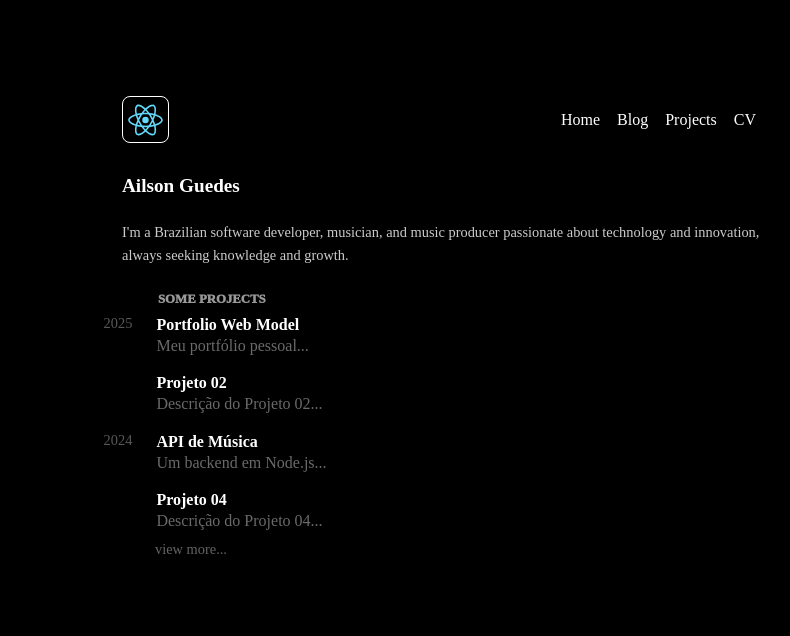
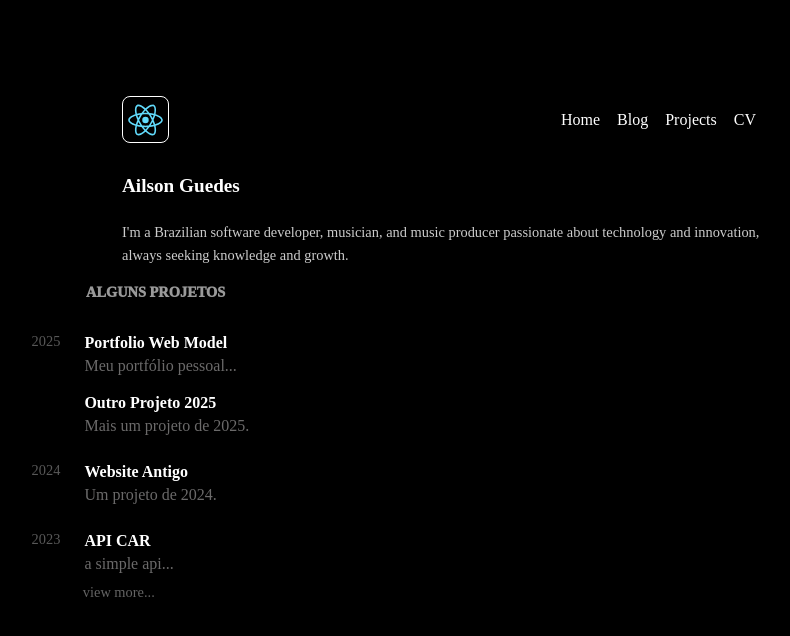
Before and after one commit to ailsonguedes/ailsonguedes.github.io, a React (Vite) app: page / in a window 1280 px wide. Shown: the top 636 px of the page, without its empty margins (198-988 px from the left). Built offline with nearby package versions, Linux system fonts and the light colour scheme.

Commit message:
feat(ProjectsSectionData): modificação na nossa estrutura de dados

```diff
--- a/src/components/ProjectCard/ProjectCard.module.css
+++ b/src/components/ProjectCard/ProjectCard.module.css
@@ -1,15 +1,21 @@
 .projectLink{
     text-decoration: none;
-    margin-top: -4rem;
+    margin-top: 1rem;
+
+    /* Configuração para o sublinhado animado (Sublinhado invisível por padrão) */
+    background-image: linear-gradient(#6d6d6d, #f9f9fa);
+    background-position: left bottom; /* Inicia na parte inferior */
+    background-repeat: no-repeat;
+    background-size: 0% 1px; /* O sublinhado tem 1px de altura e 0% de largura */
+    transition: background-size 3s ease, color 0.5s ease; /* Transição para a animação */
 }
 
+/* Efeito hover no link completo */
+.projectLink:hover {
+    /* 💡 Aumenta a largura do sublinhado de 0% para 100% */
+    background-size: 100% 1px;
+}
 
-.projectTitleLink {
-  /* Garante que o link ocupe o espaço e seja fácil de clicar */
-  text-decoration: none;
-  color: inherit;
-  margin: 0;
-}
 
 .projectTitle {
   /* Estiliza o título (e alinha) */
@@ -17,10 +23,18 @@
   font-weight: 700;
   color: white;
   margin: 0;
+
+  /* Configuração para o sublinhado animado */
+  display: inline-block; /* Crucial para o sublinhado não ocupar 100% da largura, mas sim apenas o texto */
+  padding-bottom: 2px; /* Espaço entre o texto e o sublinhado */
+
+  /* Suaviza a animação de sublinhado e a mudança de cor */
+  transition: background-size 0.5s ease, color 0.5s ease;
 }
 
-.projectTitleLink:hover .projectTitle {
-  color: #424242; /* Efeito hover no título */
+/* 💡 Efeito hover no título (mudança de cor permanece) */
+.projectLink:hover .projectTitle {
+  color: #424242;
 }
 
 /* ------------------- Estrutura da Descrição ------------------- */
--- a/src/components/ProjectItem/ProjectItem.module.css
+++ b/src/components/ProjectItem/ProjectItem.module.css
@@ -7,11 +7,12 @@
     margin-left: auto;
     margin-right: auto;
 
+
     /* Espaçamento abaixo do NavBar */
-    margin-top: -1.5rem; /* 64px (ajuste conforme o gosto) */
+    margin-top: 0.5rem; /* 64px (ajuste conforme o gosto) */
     margin-bottom: -2rem;
     /* Estilos de base do card externo (borda, fundo, etc.) */
-    padding: 0 19.1rem;
+    padding: 0 14rem;
     transition: border-color 0.3s ease, transform 0.3s ease;
 }
 
@@ -42,6 +43,7 @@
 
 /* Opcional: Estilos para o wrapper que contém o ProjectCard, se precisar de mais padding */
 .contentWrapper {
+  width: 200px;
   margin-left: -5.7rem;
   margin-top: -0.1rem;
   padding: 0.5rem 0;
--- a/src/components/ProjectsSection/ProjectsSection.module.css
+++ b/src/components/ProjectsSection/ProjectsSection.module.css
@@ -4,7 +4,6 @@
 
 .projectsContainer {
     /* --- A MÁGICA (Sincronizado com .navContainer) --- */
-
     /* 1. Define a mesma largura máxima */
     max-width: 1000px;
     /* 2. Centraliza o container */
@@ -12,19 +11,18 @@
     margin-right: auto;
 
     /* 3. Usa o mesmo padding lateral (essencial para o alinhamento) */
-    padding: 1rem 1rem;
+    padding: 1.2rem 1rem;
 
     /* --- Estilo do Hero --- */
 
     /* Espaçamento abaixo do NavBar */
-    margin-top: 2.5rem; /* 64px (ajuste conforme o gosto) */
+    margin-top: 1.8rem; /* 64px (ajuste conforme o gosto) */
 }
 
 .sectionTitle {
-    font-size: 0.8rem;
+    font-size: 0.9rem;
     font-weight: 1000;
-    color: #999999;
-
+    color: hsl(0, 0%, 60%);
     /* 1. Faz o título ser um bloco que ocupa a largura total para que a margem funcione */
     display: block;
     width: 100%;
@@ -33,36 +31,36 @@
     text-align: left;
     /* 3. ADICIONA MARGEM ESQUERDA PARA CRIAR UM RECÚO (Ajuste o valor 20% conforme o desejado) */
     /* Isso empurra o texto para longe da borda direita por 20% da largura do contêiner */
-    margin-left: 13.5rem;
+    margin-left: 9rem;
     width: 20%; /* Ocupa 80% da largura restante */
 
     margin-bottom: 0.5rem;
 
-
 }
 
 .cardGrid {
+
     /* Garante que os grupos de ProjectItem fiquem em coluna, um abaixo do outro */
     display: block;
     width: 100%;
     text-align: left;
     /* 💡 MUDANÇA (Reforço): Garante que não haja margem automática que empurre para a direita */
-    margin-left: 0%;
+    margin-left: 0.6rem;
 
     /* Espaçamento grande entre os diferentes anos (ProjectItem) */
     gap: 0rem;
 }
 
-.viewMoreLink {
+.sectionViewMoreLink {
     display: block;
     text-align: left; /* Alinha o texto do link à esquerda */
     width: 30%;
     /* APLICAR O MESMO AJUSTE DE MARGEM DO .cardGrid PARA ALINHAMENTO */
-    margin-left: 20.5%;
+    margin-left: 7.8rem;
 
     /* Espaçamento em relação ao conteúdo acima */
     margin-top: 1rem;
-    padding-left: 0.5rem; /* Um pequeno padding se necessário */
+    padding-left: 1rem; /* Um pequeno padding se necessário */
 
     font-size: 0.9rem;
     color: #646464;
--- a/src/components/ProjectsSection/ProjectsSection.tsx
+++ b/src/components/ProjectsSection/ProjectsSection.tsx
@@ -1,30 +1,59 @@
-import styles from './ProjectsSection.module.css'; // O CSS para o layout da seção
-import { ProjectItem } from '../ProjectItem/ProjectItem'; // O componente agrupador de ano
-// Importe os dados E o tipo ProjectGroup do seu arquivo de dados
-import { projectsSectionData, type ProjectGroup } from '../../pages/ProjectsSection/ProjectsSectionData';
+import styles from './ProjectsSection.module.css';
+import { ProjectItem } from '../ProjectItem/ProjectItem';
+import { projectsSectionData, type Project } from '../../pages/ProjectsSection/ProjectsSectionData';
+
+/**
+ * 💡 Função para agrupar e classificar os projetos por ano.
+ * Retorna um objeto onde as chaves são os anos (ex: { '2025': [proj1, proj2], '2023': [proj3], ... })
+ */
+const groupProjectsByYear = (projects: Project[]) => {
+    // 1. Agrupa os projetos por ano
+    const grouped = projects.reduce((acc, project) => {
+        const year = project.year;
+        if (!acc[year]) {
+            acc[year] = [];
+        }
+        acc[year].push(project);
+        return acc;
+    }, {} as Record<string, Project[]>);
+
+    // 2. Classifica os anos em ordem decrescente (do mais novo para o mais antigo)
+    const sortedYears = Object.keys(grouped).sort((a, b) => b.localeCompare(a));
+
+    // 3. Constrói o array final de grupos na ordem correta
+    return sortedYears.map(year => ({
+        year,
+        projects: grouped[year],
+    }));
+};
+
+const SECTION_VIEW_ALL_LINK = "/todos-os-projetos";
 
 export function ProjectsSection(){
+    // 💡 Chamada da função para obter os dados agrupados e classificados
+    const groupedAndSortedProjects = groupProjectsByYear(projectsSectionData);
+
     return (
-        // O elemento principal que será centralizado na página
         <section className={styles.projectsContainer}>
 
-            {/* O título da seção (ex: "Projetos") */}
-            <h3 className={styles.sectionTitle}>SOME PROJECTS</h3>
+            <h3 className={styles.sectionTitle}>ALGUNS PROJETOS</h3>
 
             <div className={styles.cardGrid}>
-                {/* Mapeia os dados, informando o tipo ProjectGroup para evitar o erro 'any' */}
-                {projectsSectionData.map((group: ProjectGroup) => (
+                {/* Itera sobre os grupos de ano já classificados */}
+                {groupedAndSortedProjects.map(group => (
                     <ProjectItem
                         key={group.year}
                         year={group.year}
-                        projects={group.projects} // Passa o array de projetos
+                        // O ProjectItem só precisa receber o array de projetos e o ano
+                        projects={group.projects}
                     />
                 ))}
             </div>
 
-            <a href="" className={styles.viewMoreLink}>
+            <a href={SECTION_VIEW_ALL_LINK} className={styles.sectionViewMoreLink}>
                 view more...
             </a>
+
         </section>
     );
 }
--- a/src/pages/ProjectsSection/ProjectsSectionData.ts
+++ b/src/pages/ProjectsSection/ProjectsSectionData.ts
@@ -1,32 +1,35 @@
-// Você pode colocar isso em um arquivo separado (ex: types/projects.ts)
 export interface Project {
   title: string;
   description: string;
+  year: string; // 💡 NOVO: Ano agora faz parte do projeto individual
   link: string;
 }
 
-export interface ProjectGroup {
-  year: string;
-  link: string;
-  projects: Project[];
-}
-
-// Exemplo de dados para usar no ProjectsSection.tsx
-export const projectsSectionData: ProjectGroup[] = [
+// 💡 A estrutura de dados agora é uma lista PLANA de projetos
+export const projectsSectionData: Project[] = [
   {
+    title: "Portfolio Web Model",
+    description: "Meu portfólio pessoal...",
     year: "2025",
-    link: "https://gelzin.com/",
-    projects: [
-      { title: "Portfolio Web Model", description: "Meu portfólio pessoal...", link: "https://gelzin.com/" },
-      { title: "Projeto 02", description: "Descrição do Projeto 02...", link: "https://gemini.google.com/app?hl=pt-BR" },
-    ],
+    link: "https://gelzin.com/"
   },
   {
+    title: "API CAR",
+    description: "a simple api...",
+    year: "2023",
+    link: "https://api-car-exemplo.com/"
+  },
+  {
+    title: "Website Antigo",
+    description: "Um projeto de 2024.",
     year: "2024",
-    link: "#",
-    projects: [
-      { title: "API de Música", description: "Um backend em Node.js...", link: "#" },
-      { title: "Projeto 04", description: "Descrição do Projeto 04...", link: "#" },
-    ],
+    link: "https://old-site.com/"
   },
+  {
+    title: "Outro Projeto 2025",
+    description: "Mais um projeto de 2025.",
+    year: "2025",
+    link: "https://another-2025.com/"
+  },
+
 ];
```
